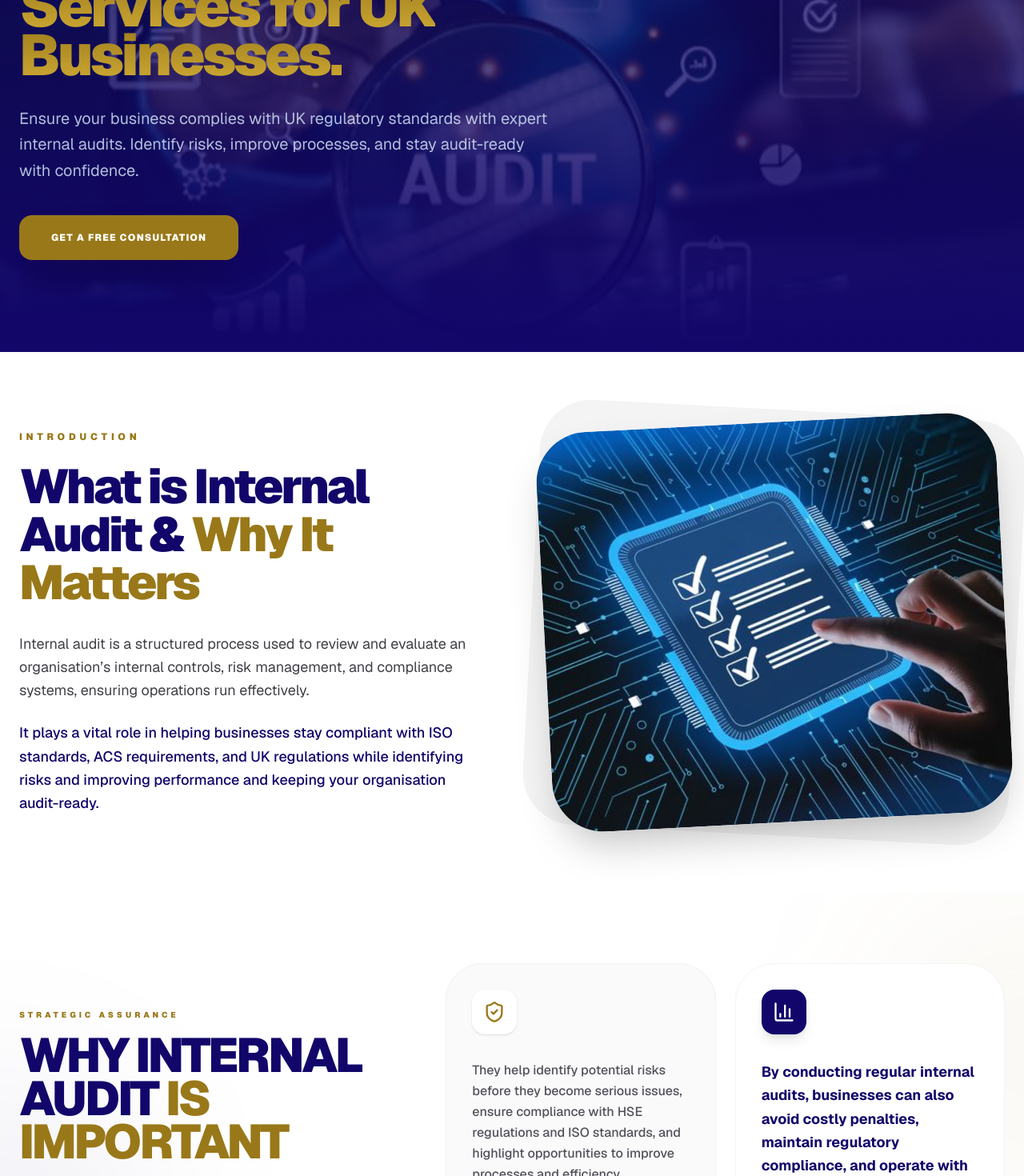
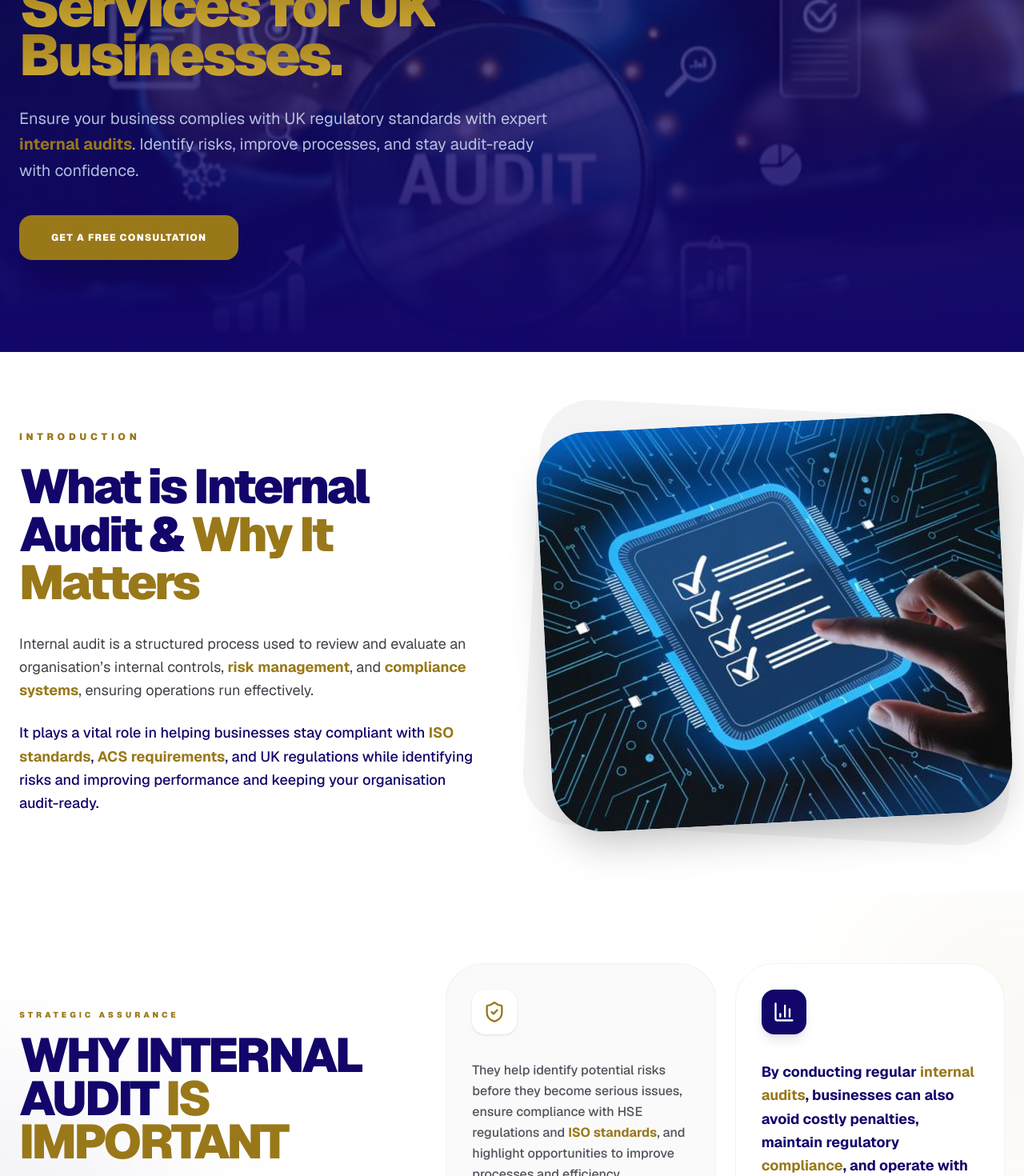
Before and after one commit to bizgrowholdings50-ctrl/Bizgrow-Holdings, a Next.js app: page /internal-audit in a window 1280 px wide. Shown: the part 360-1830 px from the top of the page at 80% size. Built offline with nearby package versions, Linux system fonts and the light colour scheme.

Commit message:
Add the onpage seo and internal linking of internal audit page

```diff
--- a/app/internal-audit/page.jsx
+++ b/app/internal-audit/page.jsx
@@ -10,7 +10,13 @@ import {
   ShieldAlert,
 } from "lucide-react";
 import FadeIn from "@/components/MotionWrapper";
+import Link from "next/link";
 
+export const metadata = {
+  title: "Internal Audit Services UK – BizGrow Holdings Ltd",
+  description:
+    "Enhance compliance, reduce risk, and improve controls with expert internal audit services tailored to UK businesses across all sectors.",
+};
 const InternalAuditPage = () => {
   return (
     <main className="bg-white">
@@ -40,12 +46,21 @@ const InternalAuditPage = () => {
             </h1>
             <p className="text-blue-100/80 max-w-2xl text-lg md:text-xl mb-10 leading-relaxed">
               Ensure your business complies with UK regulatory standards with
-              expert internal audits. Identify risks, improve processes, and
-              stay audit-ready with confidence.
+              expert{" "}
+              <Link
+                href="https://bizgrow-holdings.com/how-do-internal-audits-enhance-compliance-efficiency/"
+                className="text-[#997819] font-bold"
+              >
+                internal audits
+              </Link>
+              . Identify risks, improve processes, and stay audit-ready with
+              confidence.
             </p>
-            <button className="bg-[#997819] text-white px-10 py-5 rounded-2xl font-black uppercase tracking-widest text-xs hover:bg-white hover:text-[#12066a] transition-all duration-500 shadow-2xl">
-              Get a Free Consultation
-            </button>
+            <Link href="/contact-us">
+              <button className="bg-[#997819] text-white px-10 py-5 rounded-2xl font-black uppercase tracking-widest text-xs hover:bg-white hover:text-[#12066a] transition-all duration-500 shadow-2xl">
+                Get a Free Consultation
+              </button>
+            </Link>
           </FadeIn>
         </div>
       </section>
@@ -56,9 +71,9 @@ const InternalAuditPage = () => {
           <div className="flex flex-col lg:flex-row items-center gap-20">
             <div className="lg:w-1/2">
               <FadeIn direction="left">
-                <h3 className="text-[#997819] font-black uppercase tracking-[0.4em] text-xs mb-6">
+                <h2 className="text-[#997819] font-black uppercase tracking-[0.4em] text-xs mb-6">
                   Introduction
-                </h3>
+                </h2>
                 <h2 className="text-4xl md:text-6xl font-black text-[#12066a] tracking-tighter leading-none mb-8">
                   What is Internal Audit &
                   <span className="text-[#997819]"> Why It Matters</span>
@@ -66,15 +81,40 @@ const InternalAuditPage = () => {
                 <div className="space-y-6 text-zinc-700 text-lg leading-relaxed">
                   <p>
                     Internal audit is a structured process used to review and
-                    evaluate an organisation’s internal controls, risk
-                    management, and compliance systems, ensuring operations run
-                    effectively.
+                    evaluate an organisation’s internal controls,{" "}
+                    <Link
+                      href="https://bizgrow-holdings.com/site-specific-risk-assessment/"
+                      className="text-[#997819] font-bold"
+                    >
+                      risk management
+                    </Link>
+                    , and{" "}
+                    <Link
+                      href="https://bizgrow-holdings.com/compliance-consultancies/"
+                      className="text-[#997819] font-bold"
+                    >
+                      compliance systems
+                    </Link>
+                    , ensuring operations run effectively.
                   </p>
                   <p className="font-medium text-[#12066a]">
                     It plays a vital role in helping businesses stay compliant
-                    with ISO standards, ACS requirements, and UK regulations
-                    while identifying risks and improving performance and
-                    keeping your organisation audit-ready.
+                    with{" "}
+                    <Link
+                      href="https://bizgrow-holdings.com/difference-between-iso-9001-iso-14001-and-iso45001/"
+                      className="text-[#997819] font-bold"
+                    >
+                      ISO standards
+                    </Link>
+                    ,{" "}
+                    <Link
+                      href="https://bizgrow-holdings.com/get-acs-accreditation-fast/"
+                      className="text-[#997819] font-bold"
+                    >
+                      ACS requirements
+                    </Link>
+                    , and UK regulations while identifying risks and improving
+                    performance and keeping your organisation audit-ready.
                   </p>
                 </div>
               </FadeIn>
@@ -86,7 +126,7 @@ const InternalAuditPage = () => {
                   src="/audit-works.jpg"
                   width={600}
                   height={500}
-                  alt="Audit Process"
+                  alt="Internal Audit UK – BizGrow Holdings Ltd"
                   className="object-cover h-[500px]"
                 />
               </div>
@@ -105,9 +145,9 @@ const InternalAuditPage = () => {
             {/* ⬅️ Left: Content & Heading */}
             <div className="lg:col-span-5">
               <FadeIn direction="left">
-                <h3 className="text-[#997819] font-black uppercase tracking-[0.4em] text-[10px] mb-4">
+                <h2 className="text-[#997819] font-black uppercase tracking-[0.4em] text-[10px] mb-4">
                   Strategic Assurance
-                </h3>
+                </h2>
                 <h2 className="text-5xl md:text-6xl font-black text-[#12066a] tracking-tighter leading-[0.9] mb-8 uppercase">
                   Why Internal Audit
                   <span className="text-[#997819]"> is Important</span>
@@ -137,8 +177,14 @@ const InternalAuditPage = () => {
                     <p className="text-zinc-600 group-hover:text-blue-100/70 leading-relaxed font-medium">
                       They help identify potential risks before they become
                       serious issues, ensure compliance with HSE regulations and
-                      ISO standards, and highlight opportunities to improve
-                      processes and efficiency.
+                      <Link
+                        href="https://bizgrow-holdings.com/iso-9001-guide/"
+                        className="text-[#997819] font-bold ml-1"
+                      >
+                        ISO standards
+                      </Link>
+                      , and highlight opportunities to improve processes and
+                      efficiency.
                     </p>
                   </div>
                   <div className="mt-8 pt-6 border-t border-zinc-200 group-hover:border-white/10">
@@ -160,9 +206,22 @@ const InternalAuditPage = () => {
                       />
                     </div>
                     <p className="text-[#12066a] group-hover:text-white leading-relaxed font-bold text-lg">
-                      By conducting regular internal audits, businesses can also
-                      avoid costly penalties, maintain regulatory compliance,
-                      and operate with greater confidence and control.
+                      By conducting regular{" "}
+                      <Link
+                        href="https://bizgrow-holdings.com/difference-between-internal-audit-and-external-audit/"
+                        className="text-[#997819] font-bold"
+                      >
+                        internal audits
+                      </Link>
+                      , businesses can also avoid costly penalties, maintain
+                      regulatory{" "}
+                      <Link
+                        href="https://bizgrow-holdings.com/benefits-of-supply-chain-management-for-compliance/"
+                        className="text-[#997819] font-bold"
+                      >
+                        compliance
+                      </Link>
+                      , and operate with greater confidence and control.
                     </p>
                   </div>
                   <div className="mt-8 pt-6 border-t border-zinc-100 group-hover:border-white/20">
@@ -217,7 +276,18 @@ const InternalAuditPage = () => {
               },
               {
                 t: "Regulatory Compliance",
-                d: "Ensure compliance with UK laws, industry standards, and ISO requirements.",
+                d: (
+                  <>
+                    Ensure compliance with{" "}
+                    <Link
+                      href="https://bizgrow-holdings.com/key-environmental-laws-in-the-uk/"
+                      className="text-[#997819] font-bold"
+                    >
+                      UK laws
+                    </Link>
+                    , industry standards, and ISO requirements.
+                  </>
+                ),
                 icon: <CheckCircle2 size={32} />,
               },
               {
@@ -275,8 +345,12 @@ const InternalAuditPage = () => {
                 Audit Procedure
               </h2>
               <p className="text-zinc-600 mb-8">
-                At BizGrow Holdings, we follow a structured and standards-driven
-                internal audit approach designed to deliver clear insights.
+                At{" "}
+                <Link href="/about-us" className="text-[#997819] font-bold">
+                  BizGrow Holdings
+                </Link>
+                , we follow a structured and standards-driven internal audit
+                approach designed to deliver clear insights.
               </p>
               <div className="space-y-4">
                 {[
@@ -310,7 +384,18 @@ const InternalAuditPage = () => {
                   {[
                     {
                       t: "Experience",
-                      d: "In-depth knowledge of UK compliance and ISO standards.",
+                      d: (
+                        <>
+                          In-depth knowledge of UK compliance and{" "}
+                          <Link
+                            href="https://bizgrow-holdings.com/iso-9001-for-small-businesses/"
+                            className="text-[#997819] font-bold"
+                          >
+                            ISO standards
+                          </Link>
+                          .
+                        </>
+                      ),
                     },
                     {
                       t: "Proven Results",
@@ -328,9 +413,9 @@ const InternalAuditPage = () => {
                     <div key={i} className="flex gap-6 group">
                       <ArrowRight className="text-[#997819] shrink-0 group-hover:translate-x-2 transition-transform" />
                       <div>
-                        <h4 className="font-black uppercase tracking-widest text-sm mb-1">
+                        <h3 className="font-black uppercase tracking-widest text-sm mb-1">
                           {item.t}
-                        </h4>
+                        </h3>
                         <p className="text-blue-100/50 text-sm">{item.d}</p>
                       </div>
                     </div>
@@ -375,6 +460,7 @@ const InternalAuditPage = () => {
               </FadeIn>
 
               <FadeIn direction="up" delay={0.2}>
+                <Link href="https://bizgrow-holdings.com/contact-us/">
                 <button className="relative overflow-hidden group/btn bg-[#997819] text-white px-16 py-6 rounded-2xl font-black uppercase tracking-[0.3em] text-xs hover:bg-white hover:text-[#12066a] transition-all duration-500 shadow-2xl active:scale-95">
                   <span className="relative z-10">
                     Book Your Technical Audit today
@@ -383,6 +469,7 @@ const InternalAuditPage = () => {
                   {/* Subtle Shine Effect on Button */}
                   <div className="absolute inset-0 w-full h-full bg-gradient-to-r from-transparent via-white/20 to-transparent -translate-x-full group-hover/btn:translate-x-full transition-transform duration-1000" />
                 </button>
+                </Link>
               </FadeIn>
             </div>
 
```
